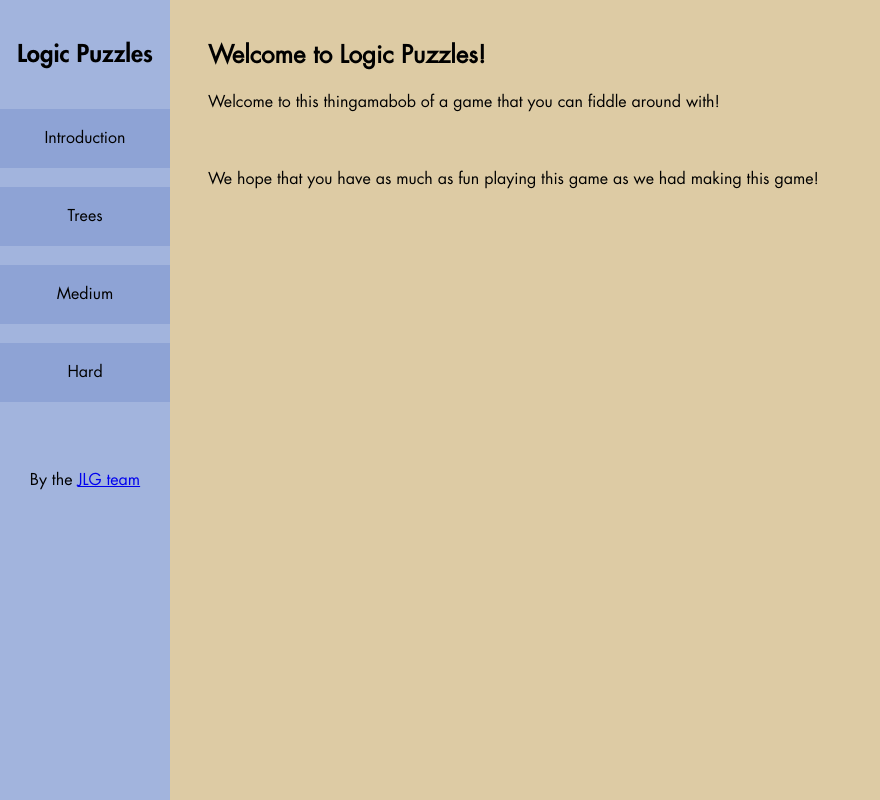
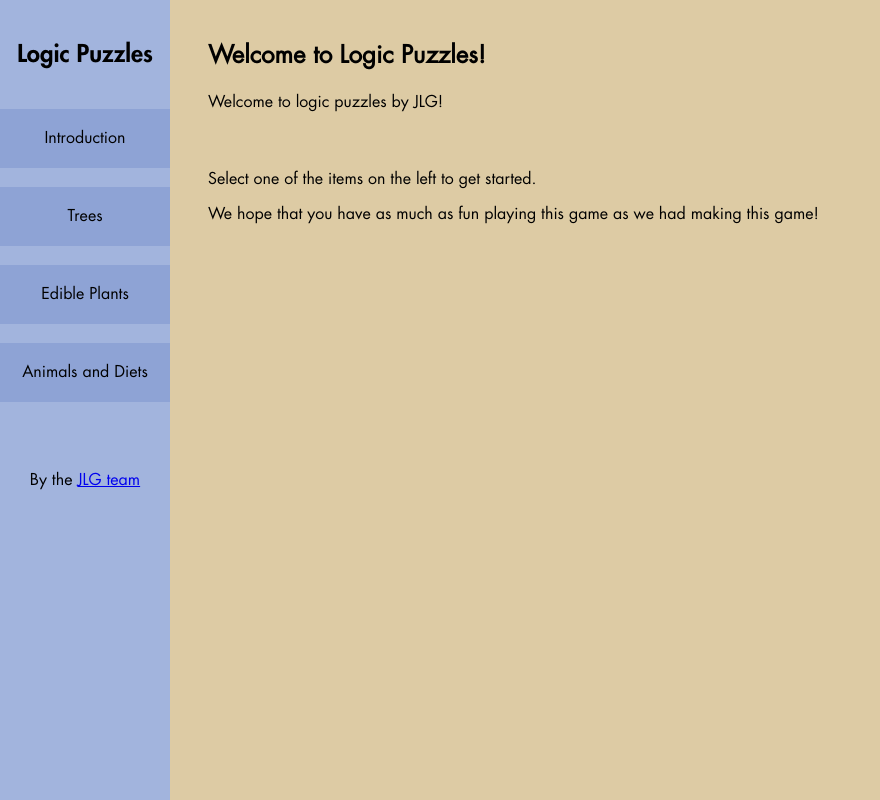
Before and after one commit to kevfo/Logic-Puzzles-in-HTML, a plain HTML site: page index.html in a window 1280 px wide. Shown: the whole page, without its empty margins (0-880 px from the left). Drawn offline with Linux system fonts and the light colour scheme.

Commit message:
Minor edits to sidebar and greeting text

```diff
--- a/index.html
+++ b/index.html
@@ -23,11 +23,11 @@
       </div>
       <br/>
       <div class = 'menuitem' id = 'twoDiv' onclick = "navigateBetween('lvl2', this)">
-        Medium
+        Edible Plants
       </div>
       <br/>
       <div class = 'menuitem' id = 'threeDiv' onclick = "navigateBetween('lvl3', this)">
-        Hard
+        Animals and Diets
       </div>
       <br/>
       <div class = 'sidebarFooter'> By the <a href = "https://www.nparks.gov.sg/juronglakegardens" target = "_blank" class = 'jlg'> JLG team </a> </div>
@@ -37,9 +37,10 @@
     <div class = "tabContent" id = 'intro'>
       <h2> Welcome to Logic Puzzles! </h2>
       <p class = 'intro'>
-        Welcome to this thingamabob of a game that you can fiddle around with!
+        Welcome to logic puzzles by JLG!
       </p>
-      <p style = "padding-top:2.5em;"> We hope that you have as much as fun playing this game as we had making this game!  </p>
+      <p style = "padding-top:2.5em;"> Select one of the items on the left to get started.  </p>
+      <p> We hope that you have as much as fun playing this game as we had making this game! </p>
     </div>
 
     <!-- Do we need an intro section? -->
@@ -48,7 +49,7 @@
 
     <!-- Easy one -->
     <div class = "tabContent" id = 'lvl1'>
-      <h2> Puzzle #1 : Kenny's Mishaps </h2>
+      <h2> Puzzle #1 : Trees </h2>
       <p class = 'story'>
         It's a bright and sunny day at the Jurong Lake Gardens and young Kenny has taken notes on several trees that he found throughout a lovely stroll in the gardens!  However, he has messed up his notes and now, cannot figure out what he has written!  Can you help him decipher
         the notes that he has taken?
```
